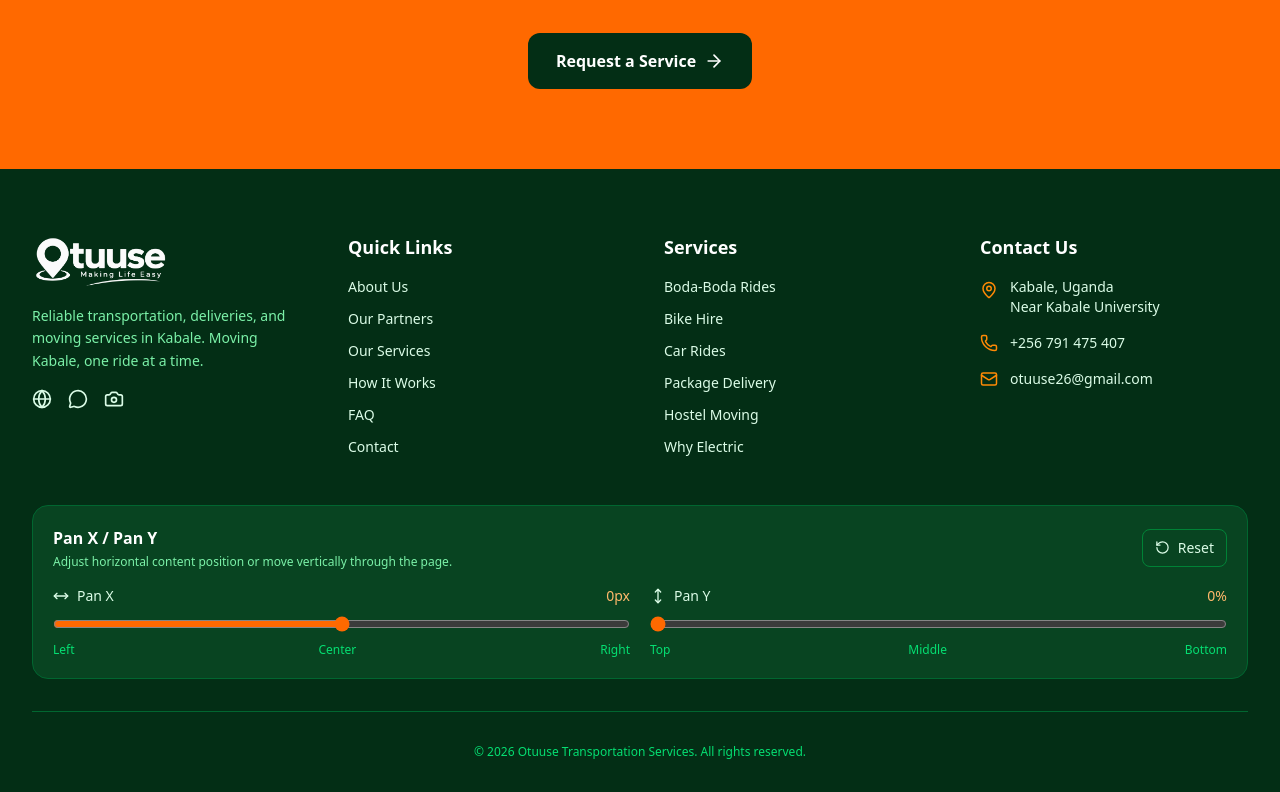
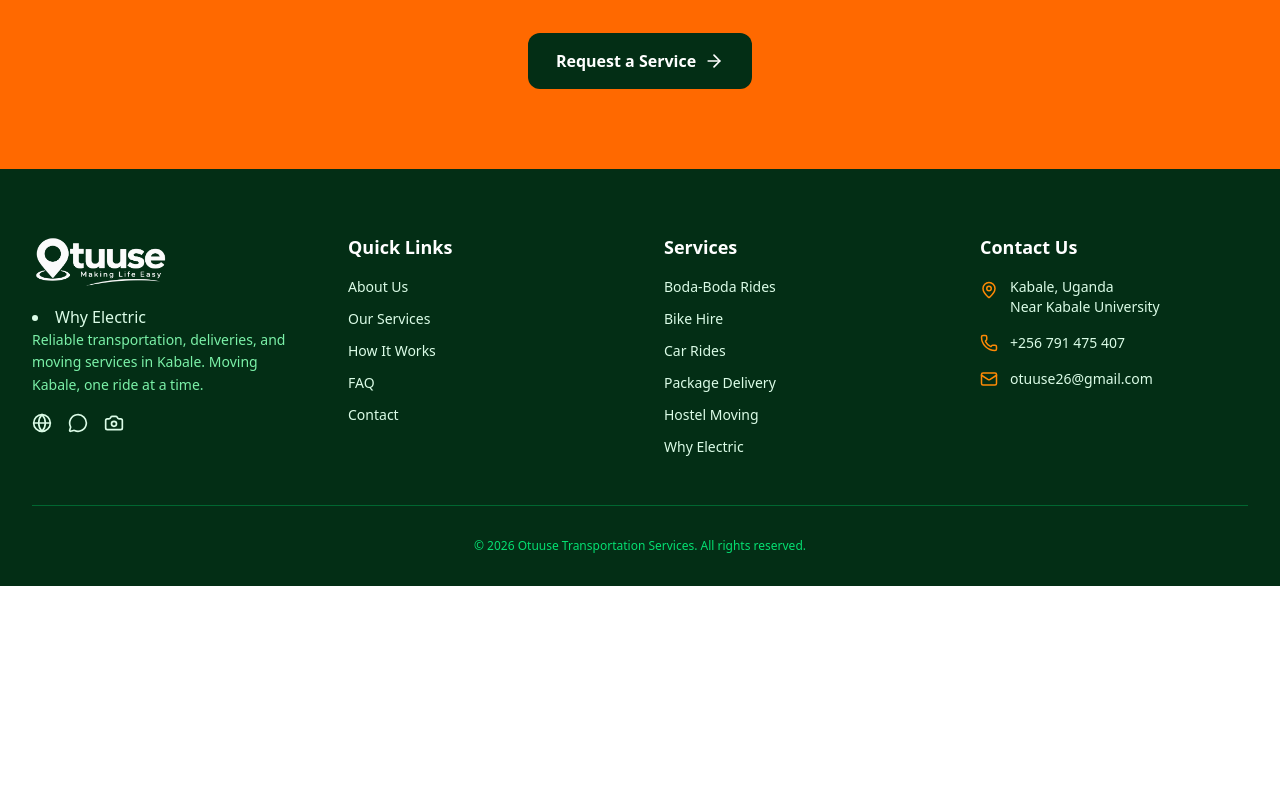
Before and after one commit to ahumuzaJohnbaptist5/otuuse, a React (Vite) app: page / in a window 1280 px wide. Shown: the part 3535-4327 px from the top of the page. After the commit the page ends 4121 px from the top, so only its background shows below. Built offline with nearby package versions, Linux system fonts and the light colour scheme.

Commit message:
Remove Pan X and Pan Y controls from Otuuse footer

```diff
--- a/src/components/Footer.jsx
+++ b/src/components/Footer.jsx
@@ -1,61 +1,24 @@
-import { useEffect, useState } from "react";
 import { Link } from "react-router-dom";
-import { MapPin, Phone, Mail, Globe, MessageCircle, Camera, MoveHorizontal, MoveVertical, RotateCcw } from "lucide-react";
-import logo from "../assets/logo.jpeg";
+import { MapPin, Phone, Mail, Globe, MessageCircle, Camera } from "lucide-react";
+import logo from "../assets/logo.jpeg"; // Added logo import
 
 const Footer = () => {
-  const [panX, setPanX] = useState(0);
-  const [panY, setPanY] = useState(0);
-
-  useEffect(() => {
-    const mainContent = document.querySelector("main");
-    if (mainContent) {
-      mainContent.style.transform = `translateX(${panX}px)`;
-      mainContent.style.transition = "transform 120ms ease-out";
-    }
-    return () => {
-      if (mainContent) {
-        mainContent.style.transform = "";
-        mainContent.style.transition = "";
-      }
-    };
-  }, [panX]);
-
-  useEffect(() => {
-    const updatePanY = () => {
-      const maxScroll = Math.max(0, document.documentElement.scrollHeight - window.innerHeight);
-      setPanY(maxScroll ? Math.round((window.scrollY / maxScroll) * 100) : 0);
-    };
-    window.addEventListener("scroll", updatePanY, { passive: true });
-    window.addEventListener("resize", updatePanY);
-    updatePanY();
-    return () => {
-      window.removeEventListener("scroll", updatePanY);
-      window.removeEventListener("resize", updatePanY);
-    };
-  }, []);
-
-  const handlePanY = (value) => {
-    const maxScroll = Math.max(0, document.documentElement.scrollHeight - window.innerHeight);
-    window.scrollTo({ top: maxScroll * (Number(value) / 100), behavior: "auto" });
-    setPanY(Number(value));
-  };
-
-  const resetPan = () => {
-    setPanX(0);
-    window.scrollTo({ top: 0, behavior: "smooth" });
-    setPanY(0);
-  };
-
   return (
     <footer className="bg-green-950 text-green-100 pt-16 pb-8 mt-auto">
       <div className="max-w-7xl mx-auto px-6 lg:px-8">
         <div className="grid md:grid-cols-2 lg:grid-cols-4 gap-12 mb-12">
+
           {/* Brand */}
 <div>
   <div className="mb-4">
-              <img src={logo} alt="Otuuse Logo" className="h-12 md:h-14 w-auto object-contain" />
+    <img
+      src={logo}
+      alt="Otuuse Logo"
+      className="h-12 md:h-14 w-auto object-contain"
+    />
   </div>
+
+  <li><Link to="/why-electric" className="hover:text-orange-400 transition">Why Electric</Link></li>
   <p className="text-sm text-green-300 mb-4 max-w-xs leading-relaxed">
     Reliable transportation, deliveries, and moving services in Kabale. Moving Kabale, one ride at a time.
   </p>
@@ -65,13 +28,11 @@ const Footer = () => {
     <a href="#" className="hover:text-orange-400 transition" aria-label="Photos"><Camera size={20} /></a>
   </div>
 </div>
-
           {/* Quick Links */}
           <div>
             <h3 className="text-white font-bold text-lg mb-4">Quick Links</h3>
             <ul className="space-y-3 text-sm">
               <li><Link to="/about" className="hover:text-orange-400 transition">About Us</Link></li>
-              <li><Link to="/partners" className="hover:text-orange-400 transition">Our Partners</Link></li>
               <li><Link to="/services" className="hover:text-orange-400 transition">Our Services</Link></li>
               <li><Link to="/how-it-works" className="hover:text-orange-400 transition">How It Works</Link></li>
               <li><Link to="/faq" className="hover:text-orange-400 transition">FAQ</Link></li>
@@ -98,7 +59,7 @@ const Footer = () => {
             <ul className="space-y-4 text-sm">
               <li className="flex items-start gap-3">
                 <MapPin size={18} className="text-orange-400 mt-1 shrink-0" />
-                <span>Kabale, Uganda<br />Near Kabale University</span>
+                <span>Kabale, Uganda<br/>Near Kabale University</span>
               </li>
               <li className="flex items-center gap-3">
                 <Phone size={18} className="text-orange-400 shrink-0" />
@@ -112,31 +73,6 @@ const Footer = () => {
           </div>
         </div>
 
-        {/* Pan X / Pan Y controls */}
-        <section aria-label="Page pan controls" className="mb-8 rounded-2xl border border-green-800 bg-green-900/60 p-4 sm:p-5">
-          <div className="flex flex-col sm:flex-row sm:items-center justify-between gap-4 mb-4">
-            <div>
-              <h3 className="text-white font-semibold">Pan X / Pan Y</h3>
-              <p className="text-xs text-green-300 mt-1">Adjust horizontal content position or move vertically through the page.</p>
-            </div>
-            <button type="button" onClick={resetPan} className="inline-flex items-center justify-center gap-2 self-start sm:self-auto rounded-lg border border-green-700 px-3 py-2 text-sm text-green-100 hover:bg-green-800 transition">
-              <RotateCcw size={15} /> Reset
-            </button>
-          </div>
-          <div className="grid sm:grid-cols-2 gap-5">
-            <label className="block">
-              <span className="flex items-center gap-2 text-sm font-medium text-green-100 mb-2"><MoveHorizontal size={16} /> Pan X <span className="ml-auto text-orange-300 tabular-nums">{panX}px</span></span>
-              <input aria-label="Pan X horizontal content position" type="range" min="-120" max="120" step="1" value={panX} onChange={(event) => setPanX(Number(event.target.value))} className="w-full accent-orange-500 cursor-pointer" />
-              <span className="flex justify-between text-xs text-green-400 mt-1"><span>Left</span><span>Center</span><span>Right</span></span>
-            </label>
-            <label className="block">
-              <span className="flex items-center gap-2 text-sm font-medium text-green-100 mb-2"><MoveVertical size={16} /> Pan Y <span className="ml-auto text-orange-300 tabular-nums">{panY}%</span></span>
-              <input aria-label="Pan Y vertical page position" type="range" min="0" max="100" step="1" value={panY} onChange={(event) => handlePanY(event.target.value)} className="w-full accent-orange-500 cursor-pointer" />
-              <span className="flex justify-between text-xs text-green-400 mt-1"><span>Top</span><span>Middle</span><span>Bottom</span></span>
-            </label>
-          </div>
-        </section>
-
         <div className="border-t border-green-800 pt-8 text-center text-xs text-green-400">
           <p>&copy; {new Date().getFullYear()} Otuuse Transportation Services. All rights reserved.</p>
         </div>
```
Lines whose indentation alone changed are shown as unchanged.
